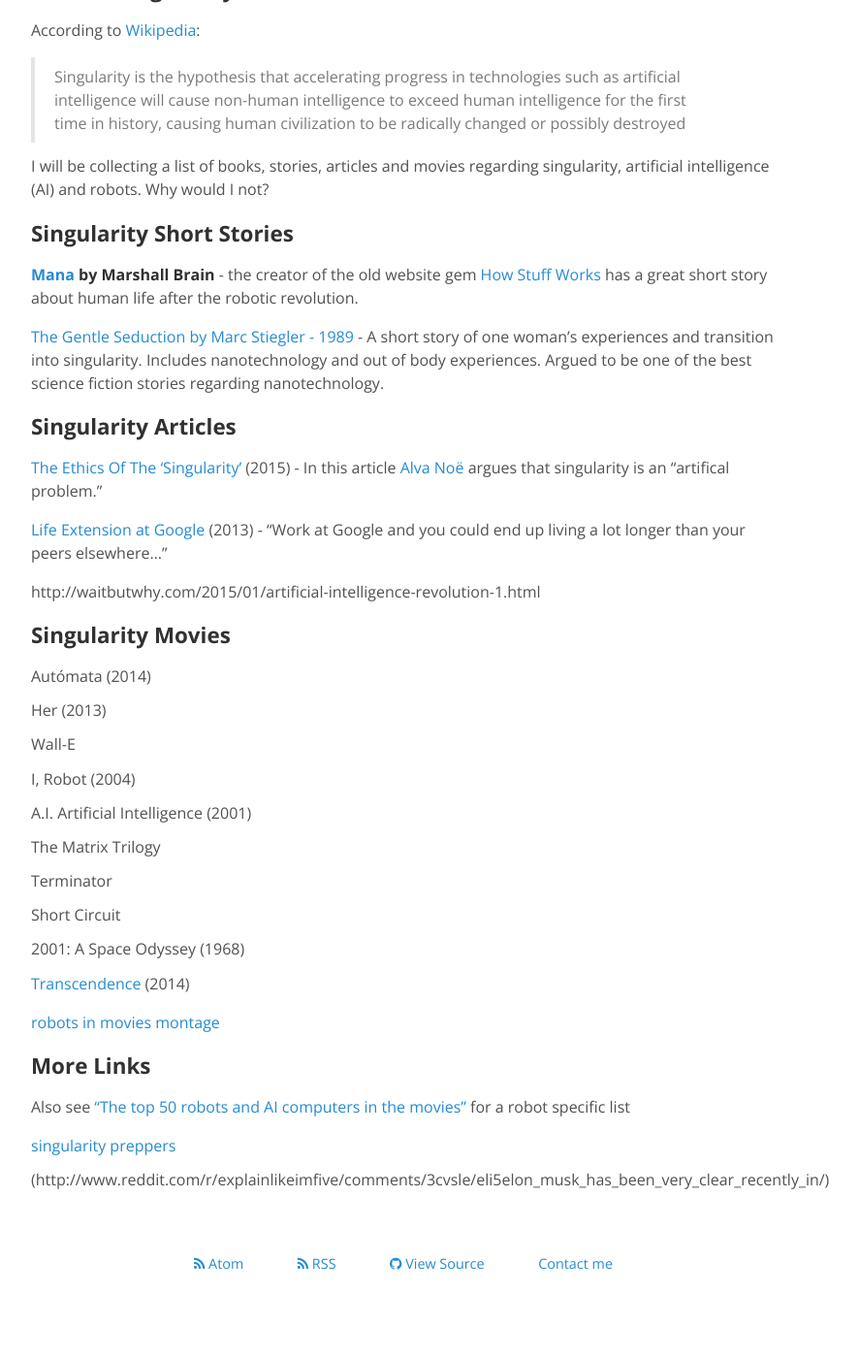
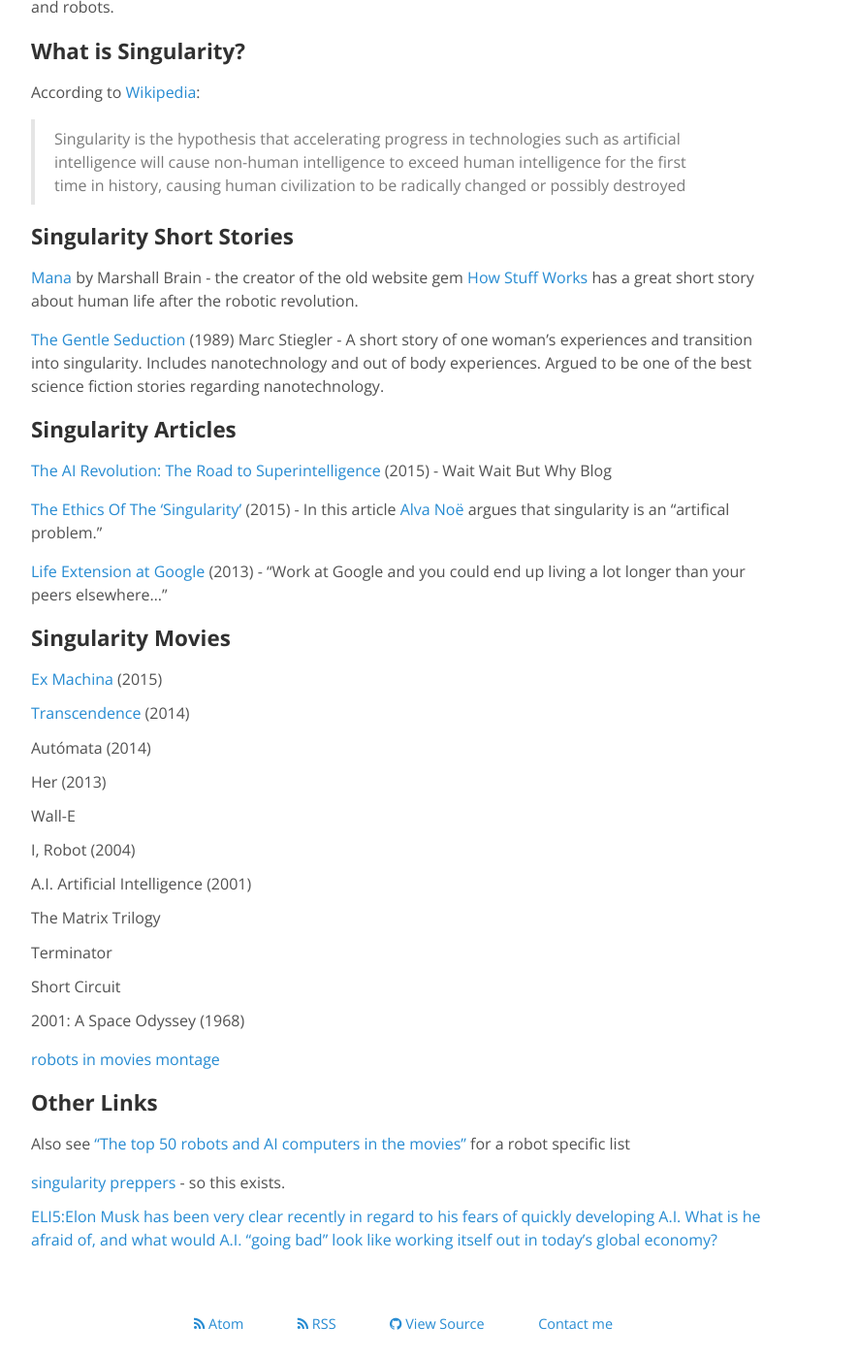
Before and after one commit to jokecamp/jokecamp.com, a Jekyll site: the page built from signularity.md, in a window 1280 px wide and 1400 px high, scrolled down 209 px. Shown: the whole window at 97% size, without its empty margins (224-1110 px from the left). Built offline with Jekyll 4.4.1, drawn with Linux system fonts in a browser that asks for light colours; nearby versions of some CDN libraries; Markdown is read by kramdown in place of the engine named in the settings; before the commit the page ends 1547 px from its top, so only the background shows below that; some of the changed text lies outside the part shown.

```diff
--- a/signularity.md
+++ b/signularity.md
@@ -8,30 +8,32 @@ priority: .8
 
 ---
 
+A running collecting of books, stories, articles and movies regarding singularity, artificial intelligence (AI) and robots.
+
 ## What is Singularity?
 
 According to [Wikipedia](http://en.wikipedia.org/wiki/Technological_singularity):
 
 > Singularity is the hypothesis that accelerating progress in technologies such as artificial intelligence will cause non-human intelligence to exceed human intelligence for the first time in history, causing human civilization to be radically changed or possibly destroyed
 
-I will be collecting a list of books, stories, articles and movies regarding singularity, artificial intelligence (AI) and robots. Why would I not?
-
 ## Singularity Short Stories
 
-**[Mana](http://marshallbrain.com/manna1.htm) by Marshall Brain** - the creator of the old website gem [How Stuff Works](http://www.howstuffworks.com/) has a great short story about human life after the robotic revolution.
+[Mana](http://marshallbrain.com/manna1.htm) by Marshall Brain - the creator of the old website gem [How Stuff Works](http://www.howstuffworks.com/) has a great short story about human life after the robotic revolution.
 
-[The Gentle Seduction by Marc Stiegler - 1989](http://www.skyhunter.com/marcs/GentleSeduction.html) - A short story of one woman's experiences and transition into singularity. Includes nanotechnology and out of body experiences. Argued to be one of the best science fiction stories regarding nanotechnology.
+[The Gentle Seduction](http://www.skyhunter.com/marcs/GentleSeduction.html) (1989) Marc Stiegler - A short story of one woman's experiences and transition into singularity. Includes nanotechnology and out of body experiences. Argued to be one of the best science fiction stories regarding nanotechnology.
 
 ## Singularity Articles
+
+[The AI Revolution: The Road to Superintelligence](http://waitbutwhy.com/2015/01/artificial-intelligence-revolution-1.html) (2015) - Wait Wait But Why Blog
 
 [The Ethics Of The 'Singularity'](http://www.npr.org/blogs/13.7/2015/01/23/379322864/the-ethics-of-the-singularity) (2015) - In this article [Alva Noë](https://twitter.com/alvanoe) argues that  singularity is an "artifical problem."
 
 [Life Extension at Google](http://www.zdnet.com/google-exec-hints-at-ultimate-recruitment-perk-for-top-engineers-life-extension-7000018216/) (2013) - "Work at Google and you could end up living a lot longer than your peers elsewhere..."
 
-http://waitbutwhy.com/2015/01/artificial-intelligence-revolution-1.html
-
 ## Singularity Movies
 
+- [Ex Machina](https://en.wikipedia.org/wiki/Ex_Machina_(film)) (2015)
+- [Transcendence](https://en.wikipedia.org/wiki/Transcendence_(2014_film)) (2014)
 - Autómata (2014)
 - Her (2013)
 - Wall-E
@@ -41,13 +43,12 @@ http://waitbutwhy.com/2015/01/artificial-intelligence-revolution-1.html
 - Terminator
 - Short Circuit
 - 2001: A Space Odyssey (1968)
-- [Transcendence](https://en.wikipedia.org/wiki/Transcendence_(2014_film)) (2014)
 
 - [robots in movies montage](https://www.youtube.com/watch?v=z9Dd0FdxRFo)
 
-## More Links
+## Other Links
 
 - Also see ["The top 50 robots and AI computers in the movies"](http://www.denofgeek.us/movies/19030/the-top-50-robots-and-ai-computers-in-the-movies) for a robot specific list
 
-- [singularity preppers](http://www.singularitypreppers.com/)
-- (http://www.reddit.com/r/explainlikeimfive/comments/3cvsle/eli5elon_musk_has_been_very_clear_recently_in/)
+- [singularity preppers](http://www.singularitypreppers.com/) - so this exists.
+- [ELI5:Elon Musk has been very clear recently in regard to his fears of quickly developing A.I. What is he afraid of, and what would A.I. "going bad" look like working itself out in today's global economy?](http://www.reddit.com/r/explainlikeimfive/comments/3cvsle/eli5elon_musk_has_been_very_clear_recently_in/)
```
Also changed, not shown: _posts/2014-03-08-guide-to-football-and-soccer-data-and-apis.markdown (+15 -7 lines), 4 other files.
